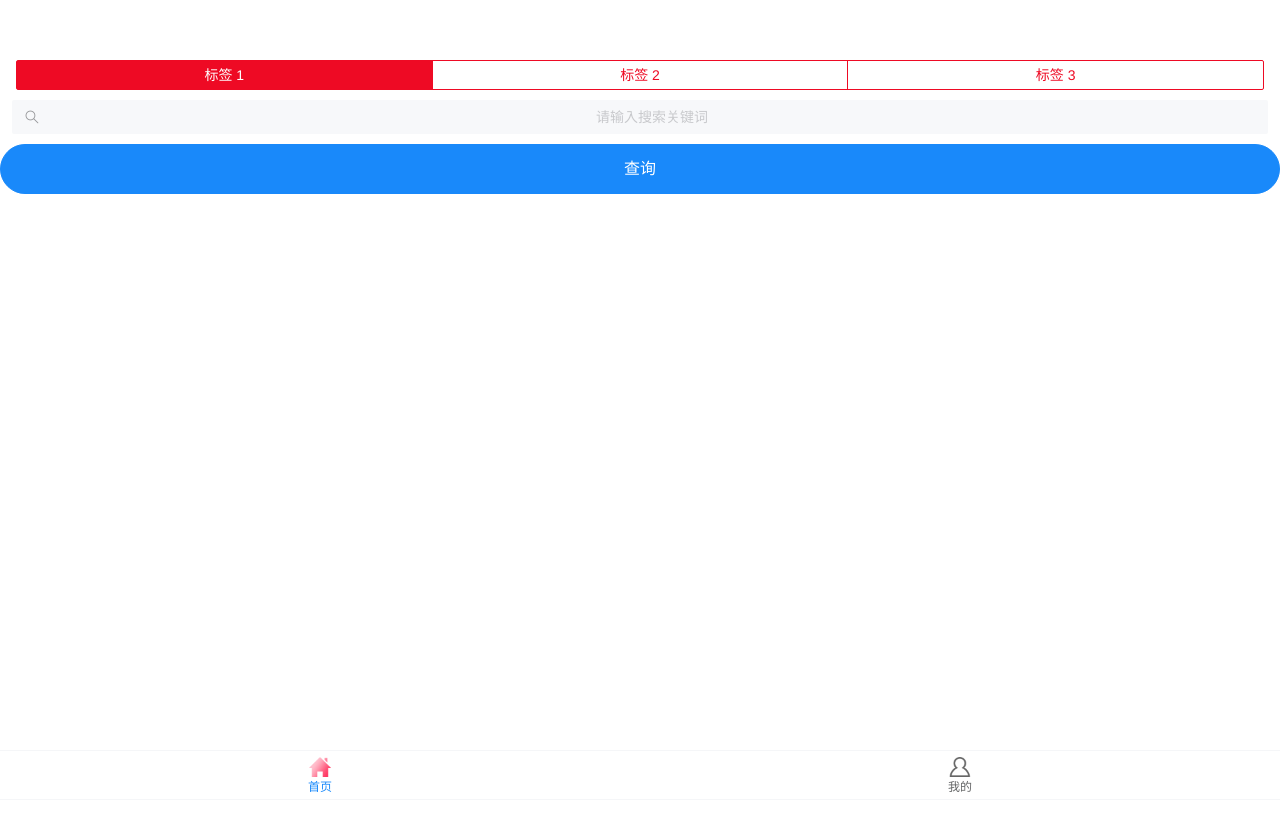
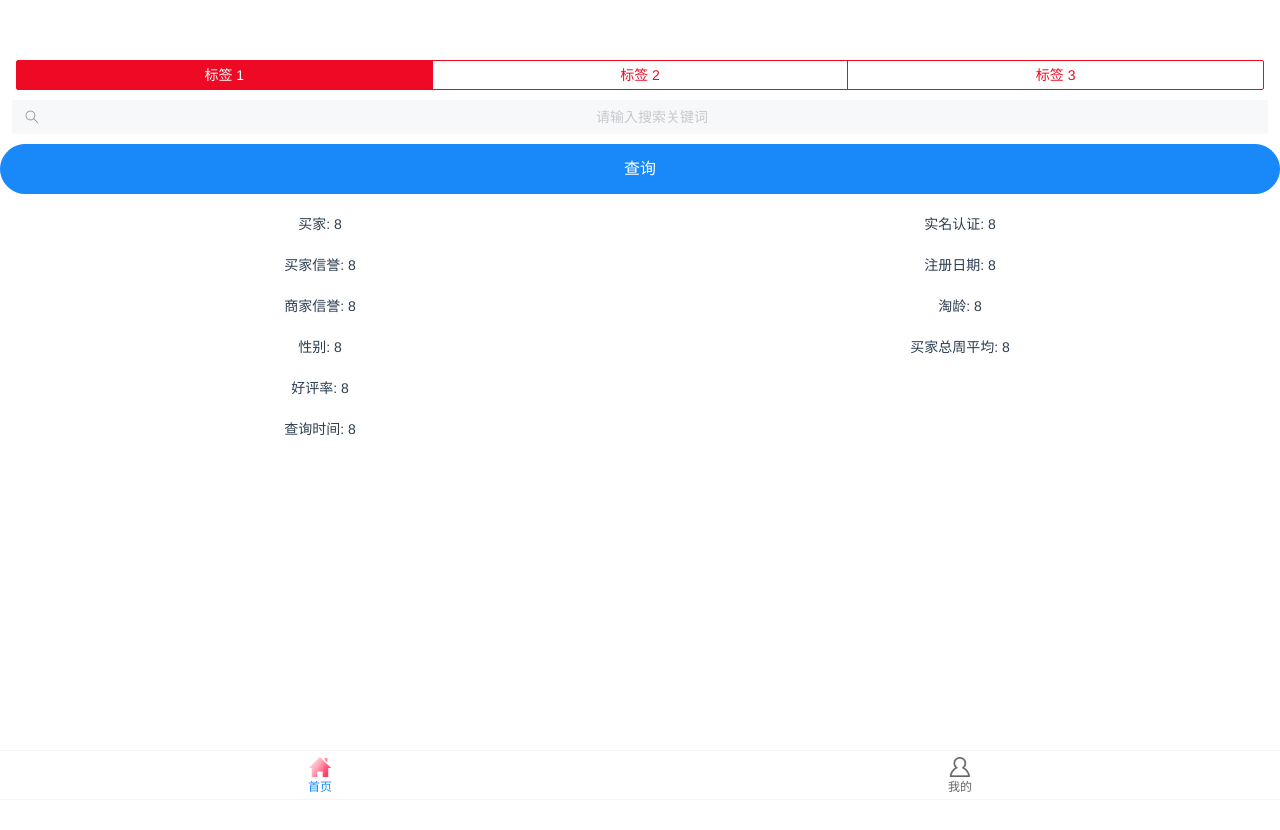
Before and after one commit to cnickgit/zyj, a Vue app: page / in a window 1280 px wide. Shown: the top 830 px of the page. Built offline with nearby package versions, Linux system fonts and the light colour scheme.

Commit message:
首页页面

```diff
--- a/src/home/homePage.vue
+++ b/src/home/homePage.vue
@@ -10,34 +10,28 @@
           <div>
             <van-button round type="info" size="large" @click="search()">查询</van-button>
           </div>
-          <div v-if="true">
-
-          </div>
-          <div v-if="false">
-            <div>
-              <div>买家:aa</div>
-              <div>实名认证:bb</div>
-            </div>
-            <div>
-              <div>买家信誉:aa</div>
-              <div>注册日期:bb</div>
-            </div>
-            <div>
-              <div>商家信誉:aa</div>
-              <div>淘龄:bb</div>
-            </div>
-            <div>
-              <div>性别:aa</div>
-              <div>买家总周平均:bb</div>
-            </div>
-            <div>
-              好评率:ee
-            </div>
-            <div>
-              查询时间:ee
-            </div>
-          </div>
-
+            <van-row style="margin-top: 20px;" justify="center">
+              <van-col span="12">买家: 8</van-col>
+              <van-col span="12">实名认证: 8</van-col>
+            </van-row>
+          <van-row style="margin-top: 20px;" justify="center">
+            <van-col span="12">买家信誉: 8</van-col>
+            <van-col span="12">注册日期: 8</van-col>
+          </van-row>
+          <van-row style="margin-top: 20px;" justify="center">
+            <van-col span="12">商家信誉: 8</van-col>
+            <van-col span="12">	淘龄: 8</van-col>
+          </van-row>
+          <van-row style="margin-top: 20px;" justify="center">
+            <van-col span="12">性别: 8</van-col>
+            <van-col span="12">	买家总周平均: 8</van-col>
+          </van-row>
+          <van-row style="margin-top: 20px;" justify="center">
+            <van-col span="12">好评率: 8</van-col>
+          </van-row>
+          <van-row style="margin-top: 20px;" justify="center">
+            <van-col span="12">查询时间: 8</van-col>
+          </van-row>
         </van-tab>
         <van-tab title="标签 2">内容 2</van-tab>
         <van-tab title="标签 3">内容 3</van-tab>
@@ -47,7 +41,7 @@
 
 <script>
     import {searchWWH, loginZyj} from '@/api/zyj'
-    import { Loading,Tab,Tabs,Search,Tabbar,TabbarItem,Button  } from 'vant'
+    import { Loading,Tab,Tabs,Search,Tabbar,TabbarItem,Button,Col, Row  } from 'vant'
     export default {
         name: "homePage",
         components: {
@@ -57,7 +51,9 @@
             [Search.name]: Search,
             [Tabbar.name]: Tabbar,
             [TabbarItem.name]: TabbarItem,
-            [Button.name]: Button
+            [Button.name]: Button,
+            [Col.name]: Col,
+            [Row.name]: Row
         },
        data(){
           return {
```
